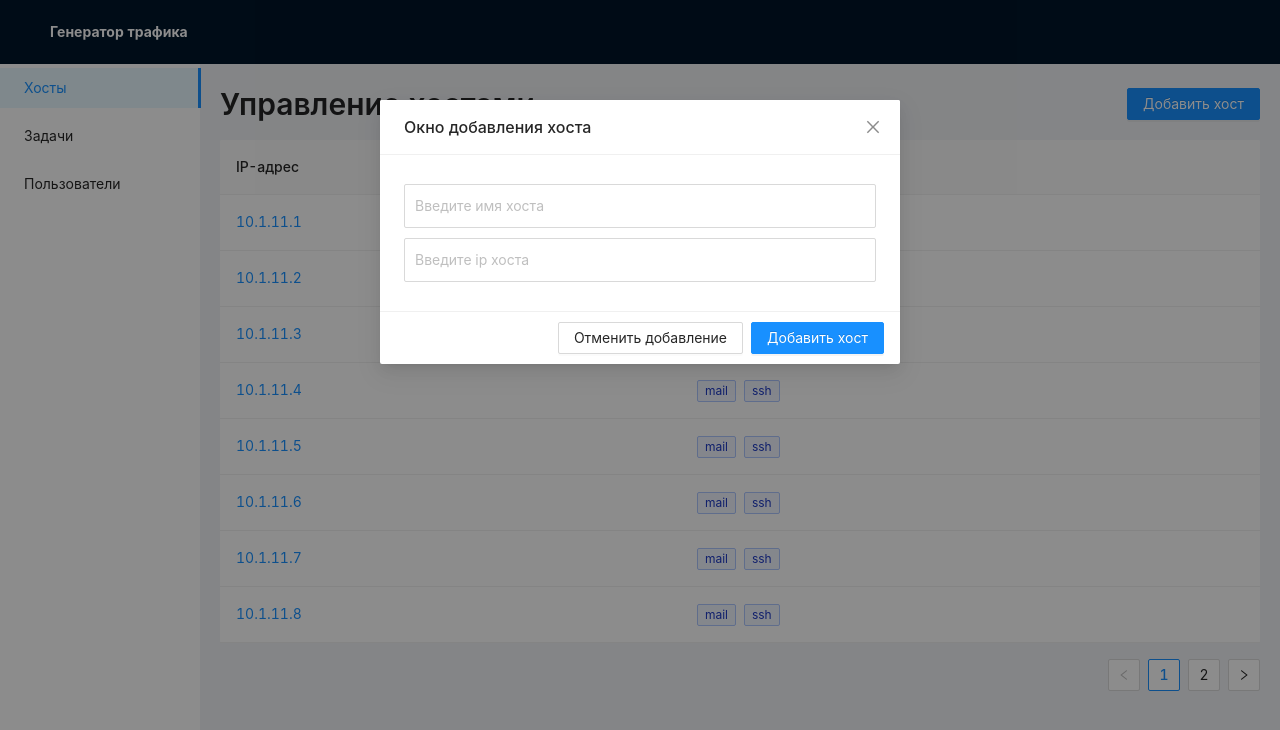
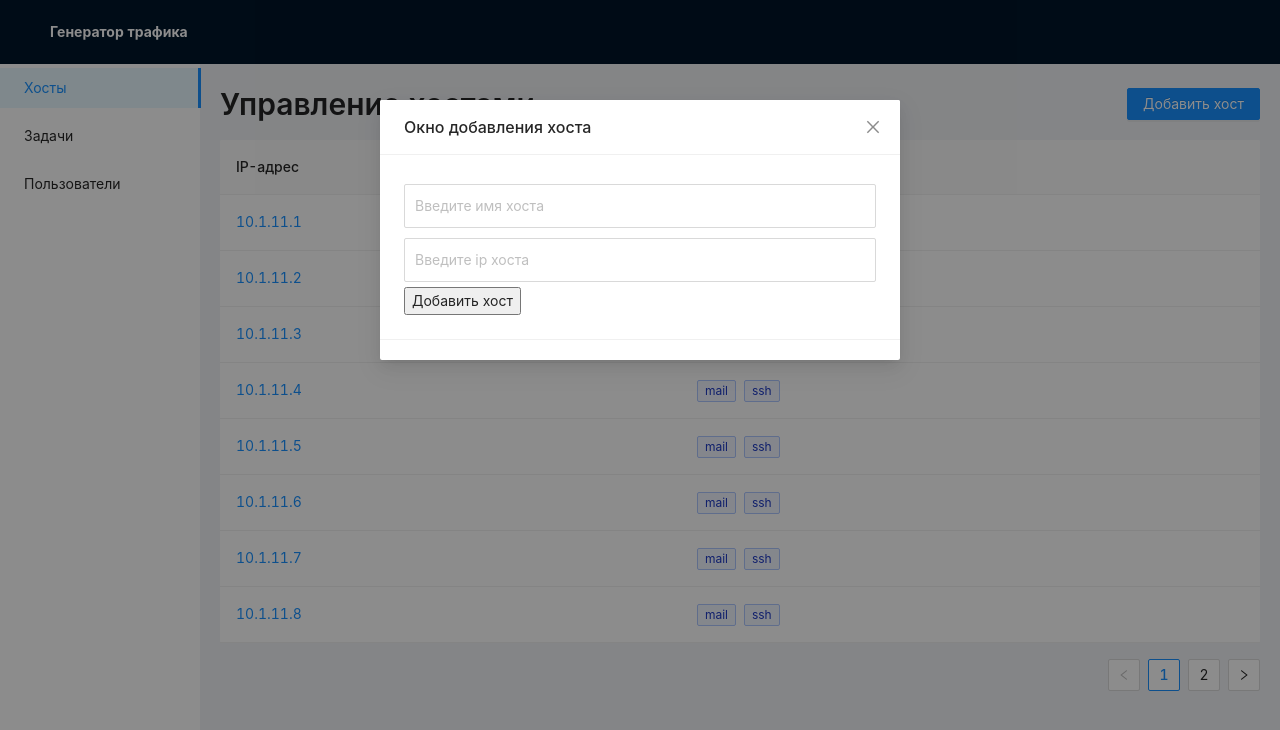
Before and after one commit to marinerbob/traffic-generator-client, a React app: page / in a window 1280 px wide. Both pictures are taken after a click on the button "Добавить хост". Shown: the top 730 px of the page. Built offline with nearby package versions, Linux system fonts and the light colour scheme.

Commit message:
#7  form in progress

```diff
--- a/src/pages/hostsPage/components/createHostModal/createHostForm.jsx
+++ b/src/pages/hostsPage/components/createHostModal/createHostForm.jsx
@@ -1,6 +1,6 @@
 import React from "react";
 
-import { Input } from "antd";
+import { Input, Button } from "antd";
 
 import { Controller, useForm } from "react-hook-form";
 
@@ -10,7 +10,7 @@ export default () => {
   const onSubmit = (data) => console.log(data);
 
   return (
-    <form name="create-host" onFinish={handleSubmit(onSubmit)}>
+    <form id="create-host" name="create-host" onSubmit={handleSubmit(onSubmit)}>
       <Controller
         name="name"
         control={control}
@@ -26,7 +26,11 @@ export default () => {
         render={({ field }) => (
           <Input className="form-input" placeholder="Введите ip хоста" />
         )}
+
       />
+      <button type="submit">
+        Добавить хост
+      </button>
     </form>
   );
 };
--- a/src/pages/hostsPage/components/createHostModal/createHostModal.jsx
+++ b/src/pages/hostsPage/components/createHostModal/createHostModal.jsx
@@ -0,0 +1 @@
+import React from 'react';
--- a/src/pages/hostsPage/components/createHostModal/createHostModalContainer.jsx
+++ b/src/pages/hostsPage/components/createHostModal/createHostModalContainer.jsx
@@ -38,8 +38,7 @@ export default () => {
         onOk={handleOk}
         confirmLoading={confirmLoading}
         onCancel={handleCancel}
-        okText="Добавить хост"
-        cancelText="Отменить добавление"
+        footer={[]}
       >
         <CreateHostForm />
       </Modal>
```
